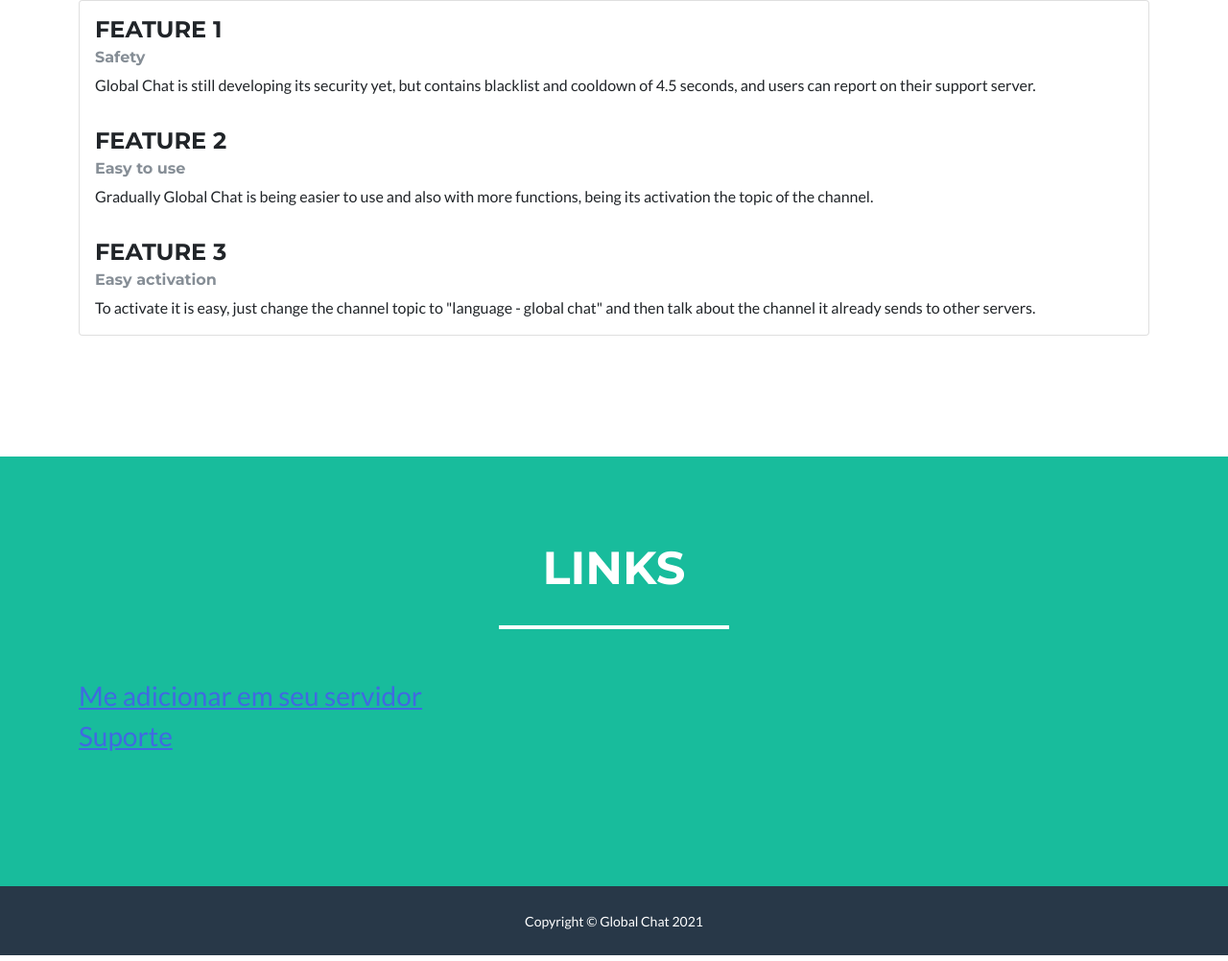
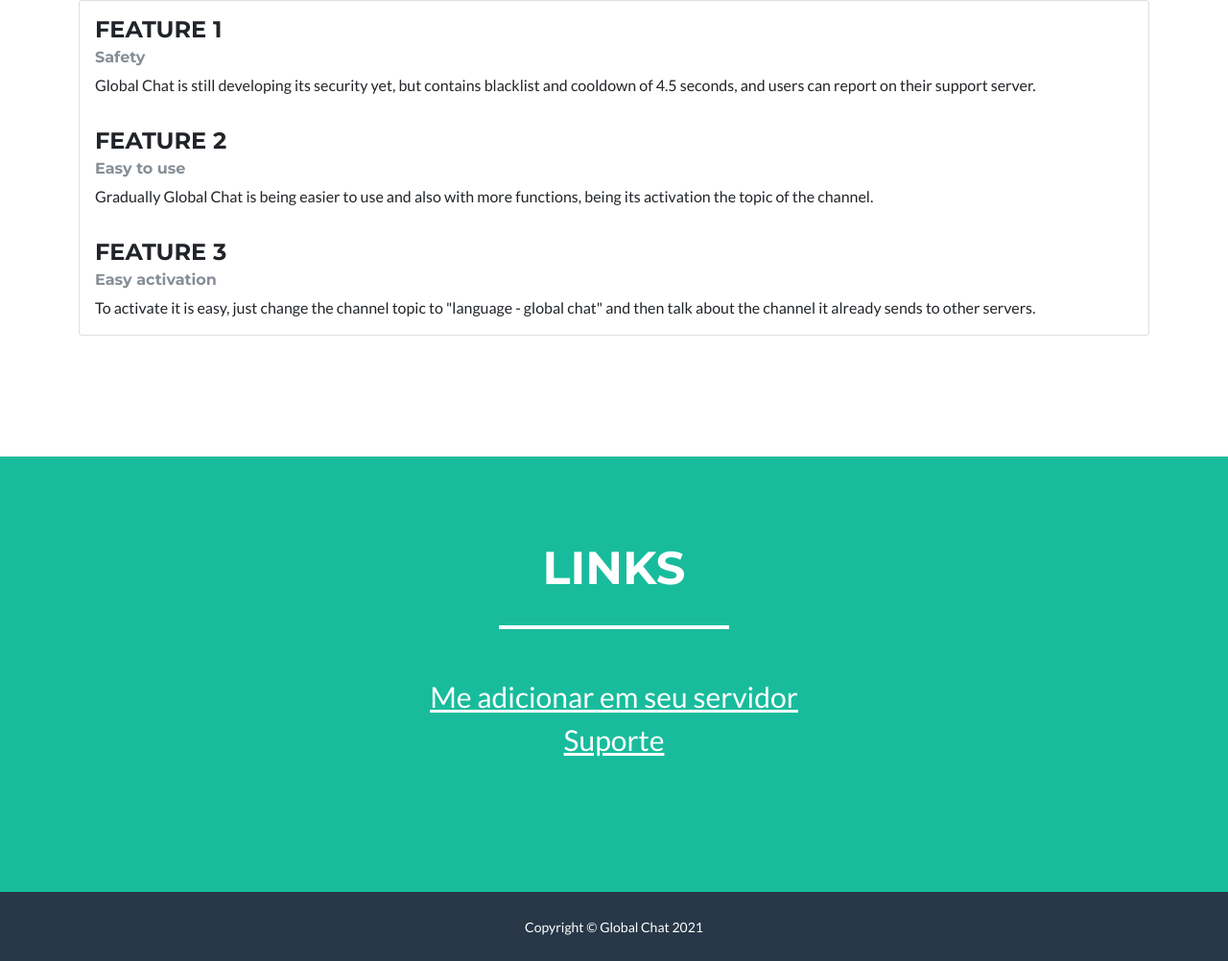
Before and after one commit to Bayziofc/globalchat, a plain HTML site: page index.html in a window 1280 px wide. Shown: the part 1112-2114 px from the top of the page at 96% size. Drawn offline with nearby package versions, Linux system fonts and the light colour scheme.

Commit message:
Update index.html

```diff
--- a/index.html
+++ b/index.html
@@ -70,9 +70,9 @@
         <div class="container">
             <h2 class="text-uppercase text-center text-white">Links</h2>
             <hr class="star-light mb-5">
-            <div class="row">
+            <div class="row text-center">
                 <div class="col">
-                    <p class="lead" style="font-size: 28px;"><a href="https://discord.com/api/oauth2/authorize?client_id=803482003869663273&permissions=446713679425&scope=bot" style="color: #4169e1;">Me adicionar em seu servidor</a><br /><a href="https://discord.gg/9btp39D77w" style="color: #4169e1;">Suporte</a></p>
+                    <p class="lead" style="font-size: 30px;"><a href="https://discord.com/api/oauth2/authorize?client_id=803482003869663273&permissions=446713679425&scope=bot" style="color: white;">Me adicionar em seu servidor</a><br /><a href="https://discord.gg/9btp39D77w" style="color: white;">Suporte</a></p>
                 </div>
             </div>
             <div class="text-center mt-4"></div>
```
